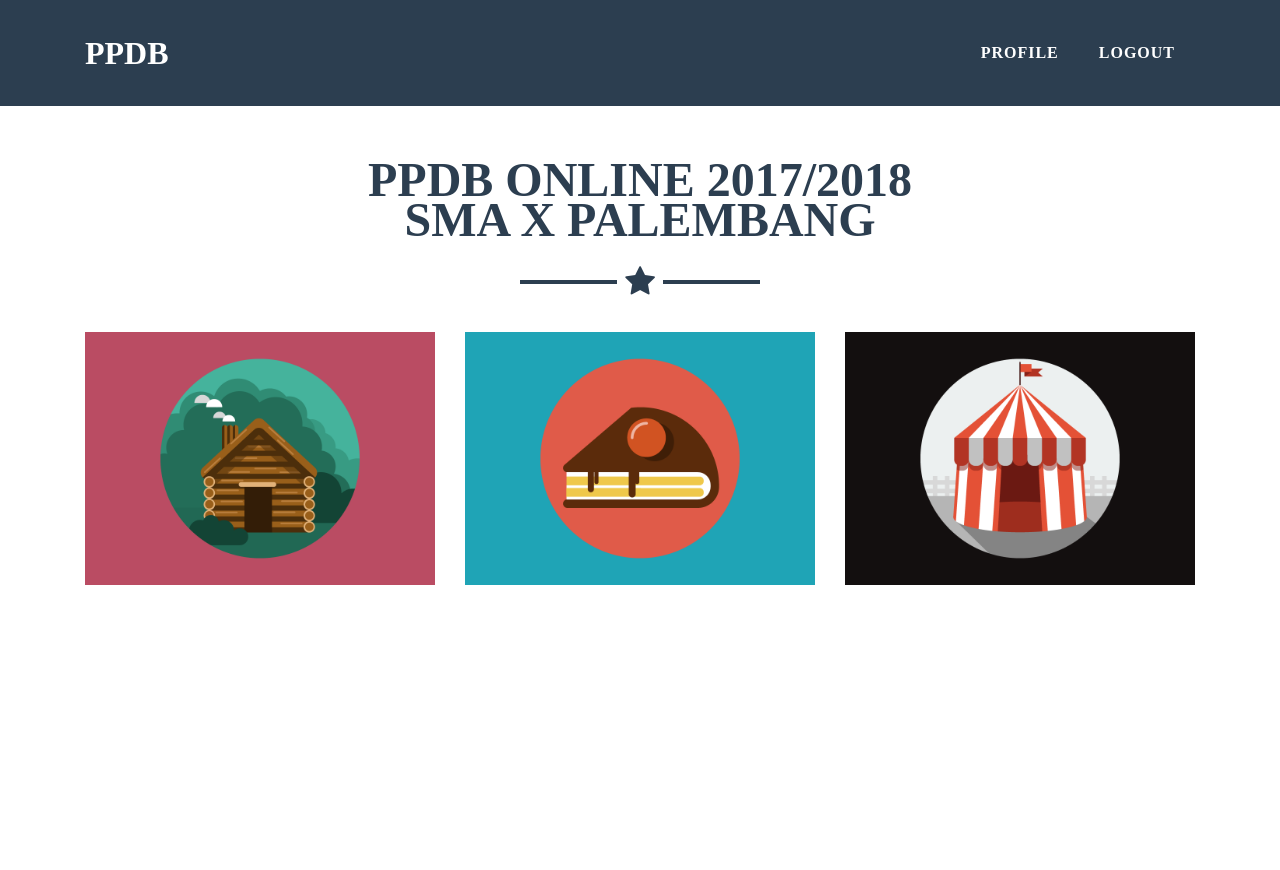
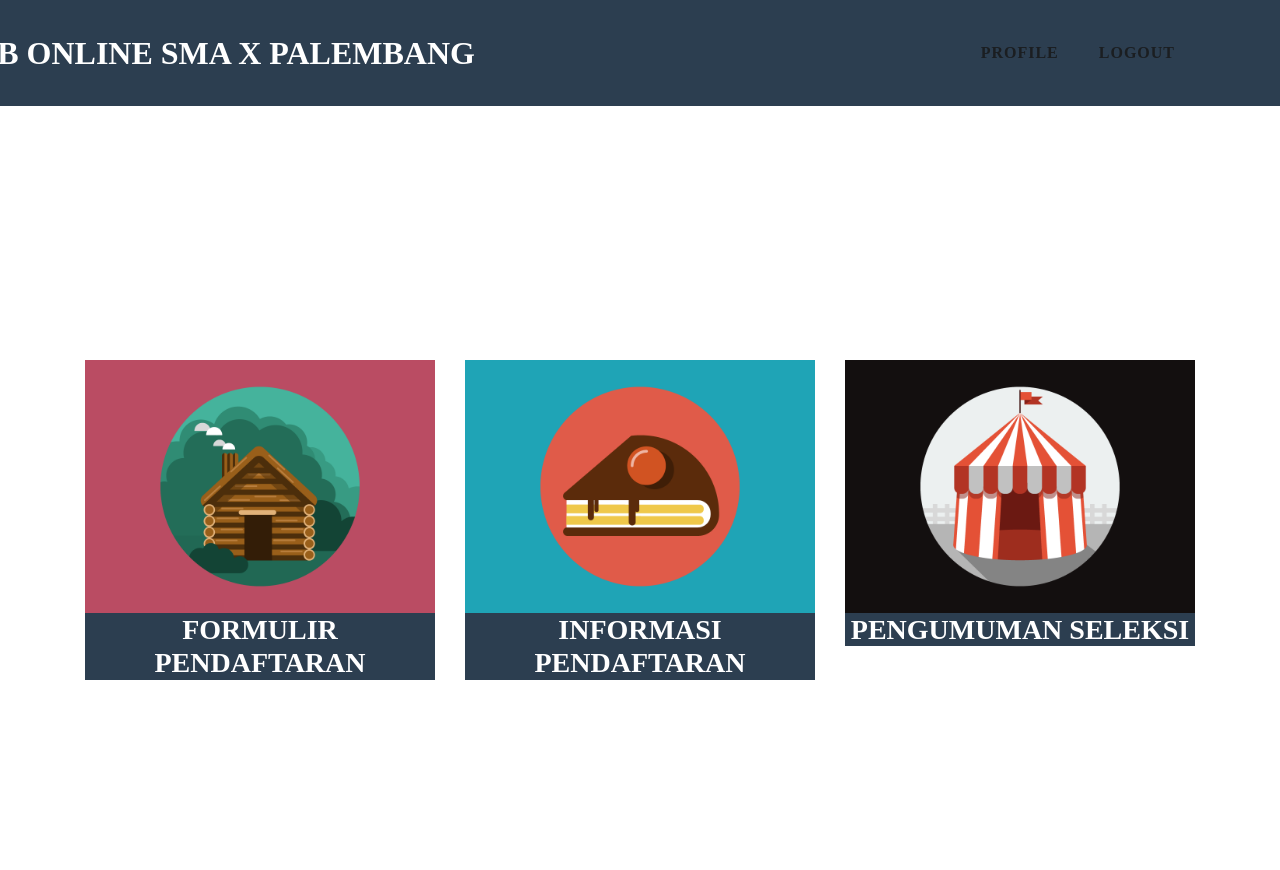
Before and after one commit to pujilesmana/ppdb, a PHP site: the page made by application/views/user/home.php in a window 1280 px wide. Before the commit the page ends 585 px from the top, so only its background shows below. Run offline with PHP 8.4, Linux system fonts and the light colour scheme; the template is opened without the code that fills it, so the values that code supplies are empty; some libraries are stand-ins or nearby versions; some web fonts are replaced.

Commit message:
lifya_perubahan_home
ini adalah perubahan isi home

```diff
--- a/application/views/user/home.php
+++ b/application/views/user/home.php
@@ -28,21 +28,21 @@
 
   <body id="page-top">
 
-  	<!-- Navigation -->
+    <!-- Navigation -->
     <nav class="navbar navbar-expand-lg bg-secondary fixed-top text-uppercase" id="mainNav">
       <div class="container">
-        <a class="navbar-brand js-scroll-trigger" href="#page-top">PPDB</a>
-<!--         <button class="navbar-toggler navbar-toggler-right text-uppercase bg-primary text-white rounded" type="button" data-toggle="collapse" data-target="#navbarResponsive" aria-controls="navbarResponsive" aria-expanded="false" aria-label="Toggle navigation">
+        <a class="navbar-brand js-scroll-trigger" href="#page-top" style="margin-left: -150px;">PPDB Online SMA X Palembang</a>
+        <button class="navbar-toggler navbar-toggler-right text-uppercase bg-primary text-white rounded" type="button" data-toggle="collapse" data-target="#navbarResponsive" aria-controls="navbarResponsive" aria-expanded="false" aria-label="Toggle navigation">
           Menu
           <i class="fa fa-bars"></i>
-        </button> -->
+        </button>
         <div class="collapse navbar-collapse" id="navbarResponsive">
           <ul class="navbar-nav ml-auto">
             <li class="mx-0 mx-lg-1">
-              <a class="nav-link py-3 px-0 px-lg-3 rounded js-scroll-trigger" href="#about" style="color :white;">Profile</a>
+              <a class="nav-link py-3 px-0 px-lg-3 rounded js-scroll-trigger" href="#about">Profile</a>
             </li>
             <li class="mx-0 mx-lg-1">
-              <a class="nav-link py-3 px-0 px-lg-3 rounded js-scroll-trigger" href="<?php echo base_url()?>User/1" style="color :white;">Logout</a>
+              <a class="nav-link py-3 px-0 px-lg-3 rounded js-scroll-trigger" href="<?php echo base_url()?>User/1" >Logout</a>
             </li>
           </ul>
         </div>
@@ -52,18 +52,16 @@
     <!-- Portfolio Grid Section -->
     <section class="portfolio" id="portfolio">
       <div class="container">
-        <h2 class="text-center text-uppercase text-secondary mb-0">PPDB Online 2017/2018</h2>
-        <h2 class="text-center text-uppercase text-secondary mb-0">SMA X PALEMBANG</h2>
-        <hr class="star-dark mb-5">
-        <div class="row">
-          <div class="col-md-4 col-lg-4">
-            <a class="portfolio-item d-block mx-auto" href="#tab1" id="pendaftaran">
+        <div class="row" style="margin-top: 200px;">
+          <div class="col-md-4 col-lg-4" >
+            <a class="portfolio-item d-block mx-auto" href="#portfolio-modal-1">
               <div class="portfolio-item-caption d-flex position-absolute h-100 w-100">
                 <div class="portfolio-item-caption-content my-auto w-100 text-center text-white">
-           <!--        <i class="fa fa-search-plus fa-3x"></i> -->
+                  <i class="fa fa-search-plus fa-3x"></i>
                 </div>
               </div>
               <img class="img-fluid" src="<?php echo base_url()?>assets/freelancer/img/portfolio/cabin.png" alt="">
+             <center> <h3 style="background-color: #2C3E50; color :white">FORMULIR PENDAFTARAN</h3></center>
             </a>
           </div>
           <div class="col-md-4 col-lg-4">
@@ -74,6 +72,7 @@
                 </div>
               </div>
               <img class="img-fluid" src="<?php echo base_url()?>assets/freelancer/img/portfolio/cake.png" alt="">
+              <center> <h3 style="background-color: #2C3E50; color :white">INFORMASI PENDAFTARAN</h3></center>
             </a>
           </div>
           <div class="col-md-4 col-lg-4">
@@ -84,6 +83,7 @@
                 </div>
               </div>
               <img class="img-fluid" src="<?php echo base_url()?>assets/freelancer/img/portfolio/circus.png" alt="">
+              <center> <h3 style="background-color: #2C3E50; color :white">PENGUMUMAN SELEKSI</h3></center>
             </a>
           </div>
         </div>
```
Also changed, not shown: assets/freelancer/vendor/bootstrap/css/bootstrap.css.
